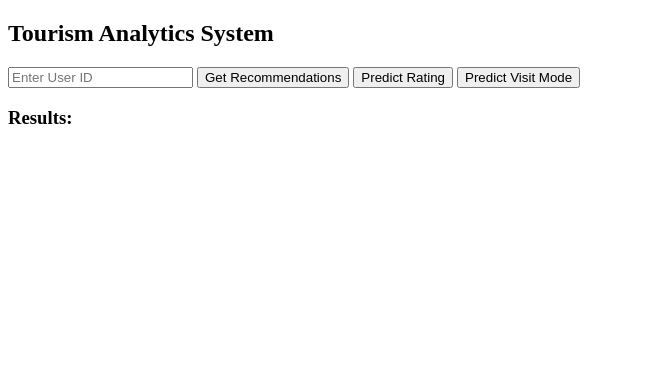
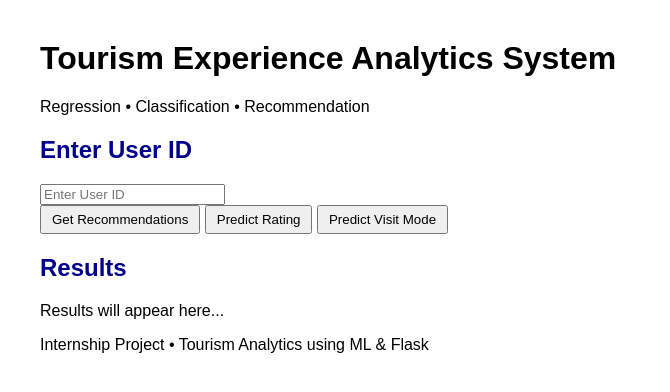
Before and after one commit to shabbu8111999/Tourism_Experience_Analytics, a Flask app: page / in a window 1280 px wide. Shown: the top 392 px of the page, without its empty margins (0-670 px from the left). Run offline with Flask 3, Linux system fonts and the light colour scheme; parts of the project's set-up code (start-up, migrations or seed data) failed here and were passed over.

Commit message:
Html file updated

```diff
--- a/templates/index.html
+++ b/templates/index.html
@@ -1,22 +1,40 @@
 <!DOCTYPE html>
 <html>
 <head>
-    <title>Tourism Analytics App</title>
+    <title>Tourism Experience Analytics</title>
+    <link rel="stylesheet" href="{{ url_for('static', filename='style.css') }}">
 </head>
 <body>
 
-<h2>Tourism Analytics System</h2>
+<div class="container">
 
-<input type="number" id="user_id" placeholder="Enter User ID">
+    <h1>Tourism Experience Analytics System</h1>
+    <p class="subtitle">Regression • Classification • Recommendation</p>
 
-<button type="button" onclick="getRecommendations()">Get Recommendations</button>
-<button type="button" onclick="predictRating()">Predict Rating</button>
-<button type="button" onclick="predictVisitMode()">Predict Visit Mode</button>
+    <div class="card">
+        <h2>Enter User ID</h2>
+        <input type="number" id="user_id" placeholder="Enter User ID">
 
-<h3>Results:</h3>
-<ul id="results"></ul>
+        <div class="button-group">
+            <button onclick="getRecommendations()">Get Recommendations</button>
+            <button onclick="predictRating()">Predict Rating</button>
+            <button onclick="predictVisitMode()">Predict Visit Mode</button>
+        </div>
+    </div>
+
+    <div class="card">
+        <h2>Results</h2>
+        <div id="results" class="results-box">
+            <p class="placeholder">Results will appear here...</p>
+        </div>
+    </div>
+
+    <footer>
+        <p>Internship Project • Tourism Analytics using ML & Flask</p>
+    </footer>
+
+</div>
 
 <script src="{{ url_for('static', filename='script.js') }}"></script>
-
 </body>
 </html>
```
